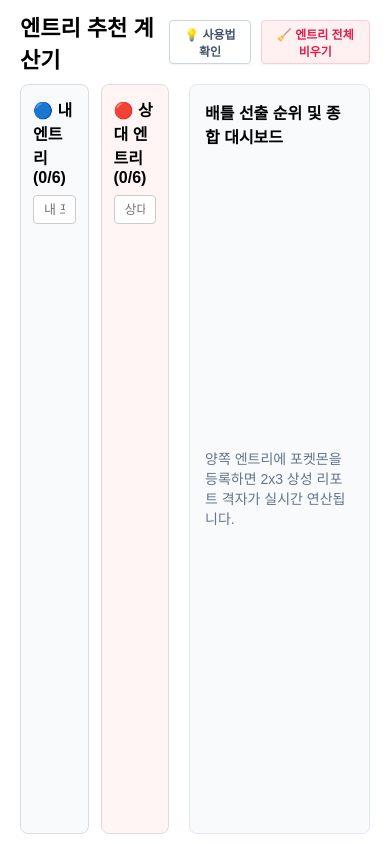
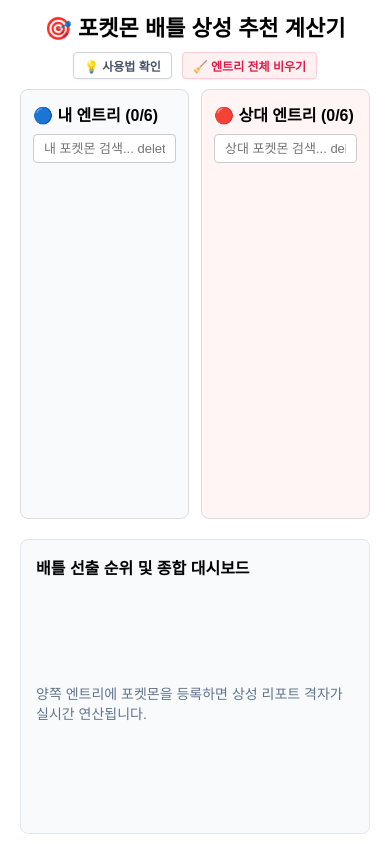
Before and after one commit to datain01/entry-calculator, a React (Vite) app: page / in a window 390 px wide. Built offline with nearby package versions, Linux system fonts and the light colour scheme.

Commit message:
Design: 반응형 레이아웃 및 디테일 UI 개선

```diff
--- a/src/App.jsx
+++ b/src/App.jsx
@@ -94,7 +94,7 @@
   );
 }
 
-// 검색형 기술 드롭다운 컴포넌트 (자동 오픈 감지 추가)
+// 검색형 기술 드롭다운 컴포넌트
 function MoveSelectDropdown({ value, onChange, onRemove, isOpenInitially = false }) {
   const [isOpen, setIsOpen] = useState(isOpenInitially);
   const [search, setSearch] = useState('');
@@ -103,7 +103,6 @@
 
   const filteredTypes = ALL_TYPES.filter(t => t.includes(search));
 
-  // isOpenInitially 값이 외부에서 true로 바뀌면 동기화하여 열어줌
   useEffect(() => {
     if (isOpenInitially) {
       setIsOpen(true);
@@ -215,7 +214,7 @@
   const [focusedVsIndex, setFocusedVsIndex] = useState(-1);
   const [showTooltip, setShowTooltip] = useState(false);
 
-  // 새로 추가된 기술 슬롯 자동 편집 타겟 상태 관리 ({ formId, index } 구조)
+  // 기술 추가 자동 팝업 타겟 상태 관리
   const [openMoveSlot, setOpenMoveSlot] = useState(null);
 
   const myInputRef = useRef(null);
@@ -236,6 +235,7 @@
     }
   };
 
+  // 💡 [수정] 대소문자 무시 + 모든 띄어쓰기 공백을 강제로 없앤 뒤 포함 여부 연산
   const filteredMyList = searchMy
     ? pokemonData.filter(p => p.name.toLowerCase().replace(/\s+/g, '').includes(searchMy.toLowerCase().replace(/\s+/g, ''))).slice(0, 5)
     : [];
@@ -283,7 +283,6 @@
     }));
   };
 
-  // 기술 추가 로직 완료 후 바로 타겟 인덱스를 기억하도록 지정
   const addMyMoveSlot = (formId) => {
     setMyEntry(myEntry.map(p => {
       if (p.formId !== formId) return p;
@@ -384,19 +383,17 @@
 
   const recommendedList = getRecommendations();
 
+  // 💡 [수정] 오직 직관적인 빨강(#ef4444)과 파랑(#2563eb)만 사용하여 대소 비교 강조 적용
   const renderStats = (stats) => {
     if (!stats) return null;
-    // 어느 쪽 종족값이 더 높은지 비교 조건문
     const isPhysicalAtk = stats.attack >= stats.spAtk;
     const isPhysicalDef = stats.defense >= stats.spDef;
 
     return (
       <div style={{ fontSize: '11px', color: '#475569', marginBottom: '2px', display: 'flex', gap: '5px', flexWrap: 'nowrap', whiteSpace: 'nowrap' }}>
         <span>H: {stats.hp}</span> |
-        {/* 공격/특공 중 높은 쪽에만 빨간색(#ef4444)과 볼드 적용 */}
         <span style={{ color: isPhysicalAtk ? '#ef4444' : '#475569', fontWeight: isPhysicalAtk ? 'bold' : 'normal' }}>A: {stats.attack}</span> |
         <span style={{ color: !isPhysicalAtk ? '#ef4444' : '#475569', fontWeight: !isPhysicalAtk ? 'bold' : 'normal' }}>C: {stats.spAtk}</span> |
-        {/* 방어/특방 중 높은 쪽에만 파란색(#2563eb)과 볼드 적용 */}
         <span style={{ color: isPhysicalDef ? '#2563eb' : '#475569', fontWeight: isPhysicalDef ? 'bold' : 'normal' }}>B: {stats.defense}</span> |
         <span style={{ color: !isPhysicalDef ? '#2563eb' : '#475569', fontWeight: !isPhysicalDef ? 'bold' : 'normal' }}>D: {stats.spDef}</span> |
         <span>S: {stats.speed}</span>
@@ -414,17 +411,17 @@
   };
 
   return (
-    <div style={{ padding: '10px 20px', fontFamily: 'sans-serif', height: '100vh', boxSizing: 'border-box', display: 'flex', flexDirection: 'column', overflow: 'hidden', maxWidth: '100%', width: '100%' }}>
+    <div style={{ padding: '10px 20px', fontFamily: 'sans-serif', minHeight: '100vh', boxSizing: 'border-box', display: 'flex', flexDirection: 'column', maxWidth: '100%', width: '100%' }}>
 
       {/* 상단 헤더 영역 */}
-      <div style={{ display: 'flex', justifyContent: 'center', alignItems: 'center', position: 'relative', margin: '0 0 10px 0' }}>
-        <h2 style={{ margin: 0, fontSize: '22px' }}>엔트리 추천 계산기</h2>
+      <div style={{ display: 'flex', justifyContent: 'center', alignItems: 'center', position: 'relative', margin: '0 0 10px 0', flexWrap: 'wrap', gap: '10px' }}>
+        <h2 style={{ margin: 0, fontSize: '22px', textAlign: 'center' }}>🎯 포켓몬 배틀 상성 추천 계산기</h2>
 
+        <div style={{ display: 'flex', gap: '10px' }}>
           <button
             onMouseEnter={() => setShowTooltip(true)}
             onMouseLeave={() => setShowTooltip(false)}
             style={{
-            marginLeft: '15px',
               padding: '4px 10px',
               fontSize: '12px',
               fontWeight: 'bold',
@@ -442,7 +439,6 @@
           <button
             onClick={clearAllEntries}
             style={{
-            marginLeft: '10px',
               padding: '4px 10px',
               fontSize: '12px',
               fontWeight: 'bold',
@@ -456,51 +452,50 @@
           >
             🧹 엔트리 전체 비우기
           </button>
+        </div>
 
         {showTooltip && (
           <div style={{
             position: 'absolute',
             top: '35px',
-            left: 'calc(50% + 100px)',
+            left: '50%',
+            transform: 'translateX(-50%)',
             zIndex: 200,
-            width: '430px',
+            width: 'calc(100% - 40px)',
+            maxWidth: '430px',
             background: '#fff',
             border: '1px solid #cbd5e1',
             borderRadius: '6px',
             padding: '12px 15px',
-            boxShadow: '0 10px 15px -3px rgba(0, 0, 0, 0.1), 0 4px 6px -2px rgba(0, 0, 0, 0.05)',
+            boxShadow: '0 10px 15px -3px rgba(0, 0, 0, 0.1)',
             fontSize: '12px',
             lineHeight: '1.6',
             color: '#334155'
           }}>
             <div style={{ fontWeight: 'bold', borderBottom: '1px solid #e2e8f0', paddingBottom: '4px', marginBottom: '8px', color: '#1e293b' }}>🎮 조작 방법 및 단축키 안내</div>
             <ul style={{ margin: 0, paddingLeft: '15px', listStyleType: 'disc', marginBottom: '10px' }}>
-              <li><strong>포켓몬 검색:</strong> 이름 일부 입력 후 <code>방향키 위아래</code>로 커서 이동, <code>Enter</code> 키로 즉시 추가 가능합니다.</li>
+              <li><strong>포켓몬 검색:</strong> 이름 입력 후 <code>방향키 위아래</code>로 커서 이동, <code>Enter</code> 키로 추가 가능합니다. (띄어쓰기/대소문자 완전 무시)</li>
               <li><strong>빠른 검색창 전환:</strong> <code>Tab</code> 키를 누르면 내 검색창과 상대 검색창을 자유롭게 오갈 수 있습니다.</li>
-              <li><strong>엔트리 삭제:</strong> 검색창이 비어있을 때 <code>Delete</code> 키를 누르면 마지막으로 등록된 포켓몬이 즉시 삭제됩니다.</li>
-              <li><strong>스킬 빌드 세팅:</strong> 포켓몬 추가 시 본체 타입이 기본 기술로 자동 매핑되며, 최대 4개까지 원하는 커스텀 공격 기술 타입을 추가할 수 있습니다.</li>
-              <li><strong>기술 빠른 삭제:</strong> 지정된 기술 배지 위에서 마우스 <code>우클릭</code>을 누르면 드롭다운을 거치지 않고 슬롯이 즉시 제거됩니다.</li>
-              <li><strong>💾 실시간 자동 저장:</strong> 모든 세팅 데이터는 브라우저 캐시에 상시 백업되어 새로고침 후에도 유지됩니다.</li>
+              <li><strong>엔트리 삭제:</strong> 검색창이 비어있을 때 <code>Delete</code> 키를 누르면 마지막 포켓몬이 즉시 삭제됩니다.</li>
+              <li><strong>기술 빠른 삭제:</strong> 지정된 기술 배지 위에서 마우스 <code>우클릭</code>을 누르면 슬롯이 즉시 제거됩니다.</li>
+              <li><strong>💾 실시간 자동 저장:</strong> 모든 데이터는 브라우저 캐시에 백업되어 새로고침 후에도 유지됩니다.</li>
             </ul>
 
             <div style={{ fontWeight: 'bold', borderBottom: '1px solid #e2e8f0', paddingBottom: '4px', margin: '10px 0 6px 0', color: '#1e293b' }}>📊 분석 용어 정의</div>
             <ul style={{ margin: 0, paddingLeft: '15px', listStyleType: 'disc' }}>
-              <li><strong>공격기여:</strong> 내 포켓몬의 기술들이 상대 엔트리의 약점을 찌를 때 가산되는 누적 공격 상성 점수입니다. (반감 이하는 감점)</li>
+              <li><strong>공격기여:</strong> 내 포켓몬의 기술들이 상대 엔트리의 약점을 찌를 때 가산되는 누적 공격 상성 점수입니다.</li>
               <li><strong>대비안전:</strong> 상대 엔트리의 공격 기술들을 내 포켓몬이 얼마나 안전하게 받아낼 수 있는지를 계산한 방어 상성 점수입니다.</li>
-              <li><strong style={{ color: '#ea580c' }}>선공가능:</strong> 내 포켓몬의 스피드 종족값이 상대 포켓몬의 스피드 종족값보다 빠를 때 매핑됩니다.</li>
-              <li><strong style={{ color: '#ef4444' }}>공격유리:</strong> 상대 포켓몬의 방어 타입 약점(2배/4배)을 찌를 수 있는 기술 타입을 내가 보유하고 있을 때 활성화됩니다.</li>
-              <li><strong style={{ color: '#1d4ed8' }}>방어유리:</strong> 상대 포켓몬이 가진 모든 기술 타입을 내 포켓몬 본체의 타입 상성으로 안전하게 반감 이하로 완벽히 받아낼 수 있을 때 표시됩니다.</li>
-              <li><strong style={{ color: '#60a5fa' }}>방어약점:</strong> 상대 포켓몬이 채용한 공격 기술 타입 중, 내 본체의 약점을 찌르는 치명적인 스킬이 존재할 때 표시됩니다.</li>
             </ul>
           </div>
         )}
       </div>
 
-      {/* 대시보드 메인 레이아웃 */}
-      <div style={{ display: 'flex', gap: '20px', flex: 1, overflow: 'hidden', minHeight: 0 }}>
+      {/* 💡 [수정] 대시보드 메인 레이아웃: PC에선 가로 배치, 창이 좁아지거나 모바일에선 flexWrap에 의해 세로로 자동 정렬 */}
+      <div style={{ display: 'flex', gap: '20px', flex: 1, overflowY: 'auto', minHeight: 0, flexWrap: 'wrap' }}>
 
         {/* ==================== LEFT SIDE: 엔트리 패널 ==================== */}
-        <div style={{ width: '50%', display: 'flex', gap: '12px', overflow: 'hidden' }}>
+        {/* 💡 [수정] 공간 부족 시 100% 너비로 확장되도록 flex 단위를 유연하게 수정 */}
+        <div style={{ flex: '1 1 450px', display: 'flex', gap: '12px', minHeight: '400px' }}>
 
           {/* 내 엔트리 패널 */}
           <div style={{ flex: 1, border: '1px solid #ddd', padding: '12px', borderRadius: '8px', background: '#f8fafc', position: 'relative', display: 'flex', flexDirection: 'column', overflow: 'hidden' }}>
@@ -508,7 +503,7 @@
             <input
               ref={myInputRef}
               type="text"
-              placeholder="내 포켓몬 검색..."
+              placeholder="내 포켓몬 검색... delete로 마지막 포켓몬 삭제"
               value={searchMy}
               onChange={(e) => { setSearchMy(e.target.value); setFocusedMyIndex(-1); }}
               onKeyDown={handleMyKeyDown}
@@ -535,11 +530,9 @@
                   </div>
                   {renderStats(p.stats)}
                   {renderAbilities(p.abilities)}
-                  {/* 내 엔트리 내 스킬 빌드 출력부 */}
                   <div style={{ display: 'flex', flexWrap: 'wrap', gap: '4px', alignItems: 'center' }}>
-                    {/* 💡 안내 텍스트 추가 */}
+                    {/* 💡 [수정] 기술 타입 배지 라벨 추가 */}
                     <span style={{ fontSize: '11px', fontWeight: 'bold', color: '#475569', marginRight: '2px' }}>사용 기술 타입:</span>
-
                     {p.moveTypes.map((moveType, mIdx) => (
                       <MoveSelectDropdown
                         key={mIdx}
@@ -565,7 +558,7 @@
             <input
               ref={vsInputRef}
               type="text"
-              placeholder="상대 포켓몬 검색..."
+              placeholder="상대 포켓몬 검색... delete로 마지막 포켓몬 삭제"
               value={searchVs}
               onChange={(e) => { setSearchVs(e.target.value); setFocusedVsIndex(-1); }}
               onKeyDown={handleVsKeyDown}
@@ -593,6 +586,8 @@
                   {renderStats(p.stats)}
                   {renderAbilities(p.abilities)}
                   <div style={{ display: 'flex', flexWrap: 'wrap', gap: '4px', alignItems: 'center' }}>
+                    {/* 💡 [수정] 기술 타입 배지 라벨 추가 */}
+                    <span style={{ fontSize: '11px', fontWeight: 'bold', color: '#475569', marginRight: '2px' }}>사용 기술 타입:</span>
                     {p.moveTypes.map((moveType, mIdx) => (
                       <MoveSelectDropdown
                         key={mIdx}
@@ -615,21 +610,19 @@
         </div>
 
         {/* ==================== RIGHT SIDE: 분석 리포트 패널 ==================== */}
-        <div style={{ width: '50%', border: '1px solid #e2e8f0', padding: '15px', borderRadius: '8px', background: '#f8fafc', display: 'flex', flexDirection: 'column', overflow: 'hidden' }}>
+        {/* 💡 [수정] 공간 부족 시 하단으로 떨어지면서 유연하게 너비가 확장되도록 설정 */}
+        <div style={{ flex: '1 1 450px', border: '1px solid #e2e8f0', padding: '15px', borderRadius: '8px', background: '#f8fafc', display: 'flex', flexDirection: 'column' }}>
           <h3 style={{ margin: '0 0 10px 0', fontSize: '16px' }}>배틀 선출 순위 및 종합 대시보드</h3>
 
           {recommendedList.length === 0 ? (
-            <div style={{ flex: 1, display: 'flex', alignItems: 'center', justifyContent: 'center', color: '#64748b', fontSize: '14px' }}>
-              양쪽 엔트리에 포켓몬을 등록하면 2x3 상성 리포트 격자가 실시간 연산됩니다.
+            <div style={{ flex: 1, display: 'flex', alignItems: 'center', justifyContent: 'center', color: '#64748b', fontSize: '14px', minHeight: '200px' }}>
+              양쪽 엔트리에 포켓몬을 등록하면 상성 리포트 격자가 실시간 연산됩니다.
             </div>
           ) : (
             <div style={{
               display: 'grid',
-              gridTemplateColumns: 'repeat(2, 1fr)',
-              gridTemplateRows: 'auto auto auto',
+              gridTemplateColumns: 'repeat(auto-fill, minmax(220px, 1fr))', // 💡 화면 크기에 따라 열 개수가 조절되도록 수정
               gap: '10px',
-              flex: 1,
-              overflowY: 'auto',
               alignContent: 'start'
             }}>
               {recommendedList.map((p, index) => (
```
Lines whose indentation alone changed are shown as unchanged.
